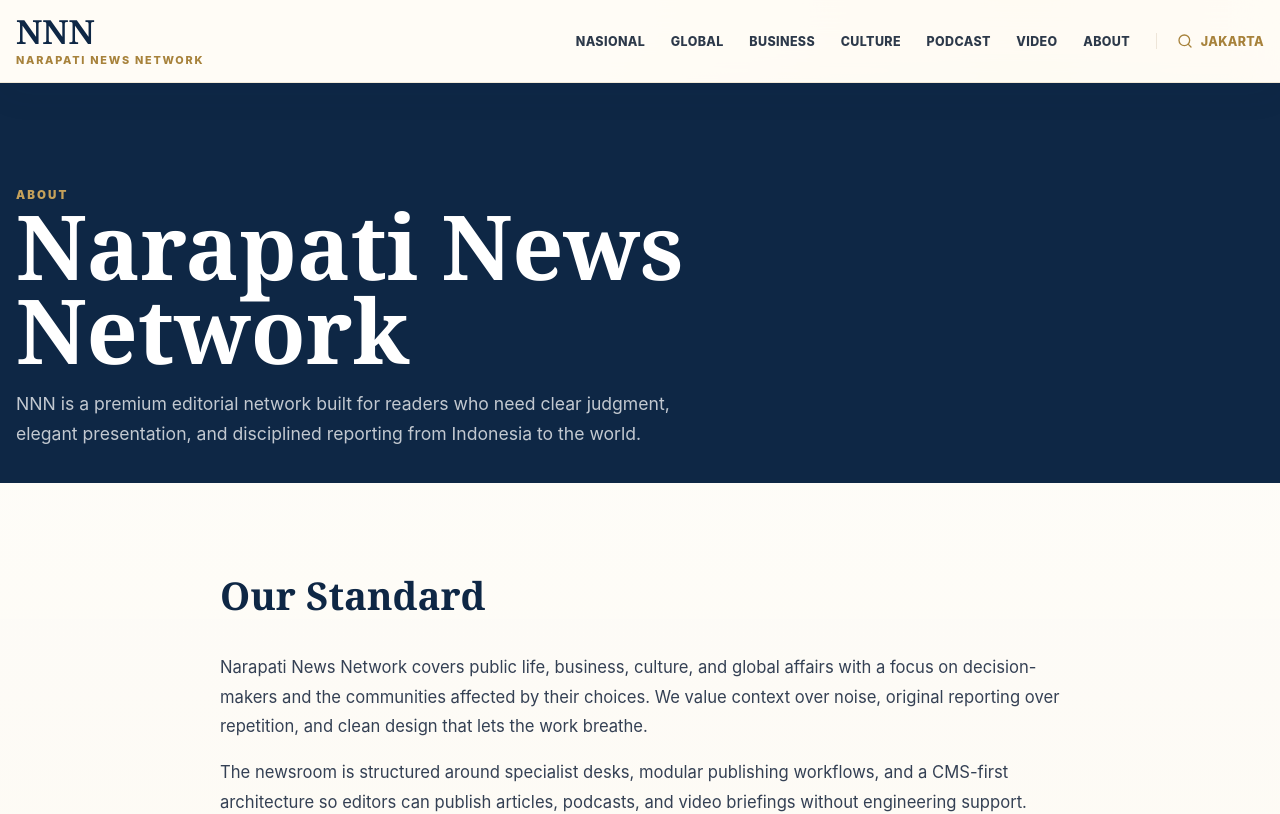
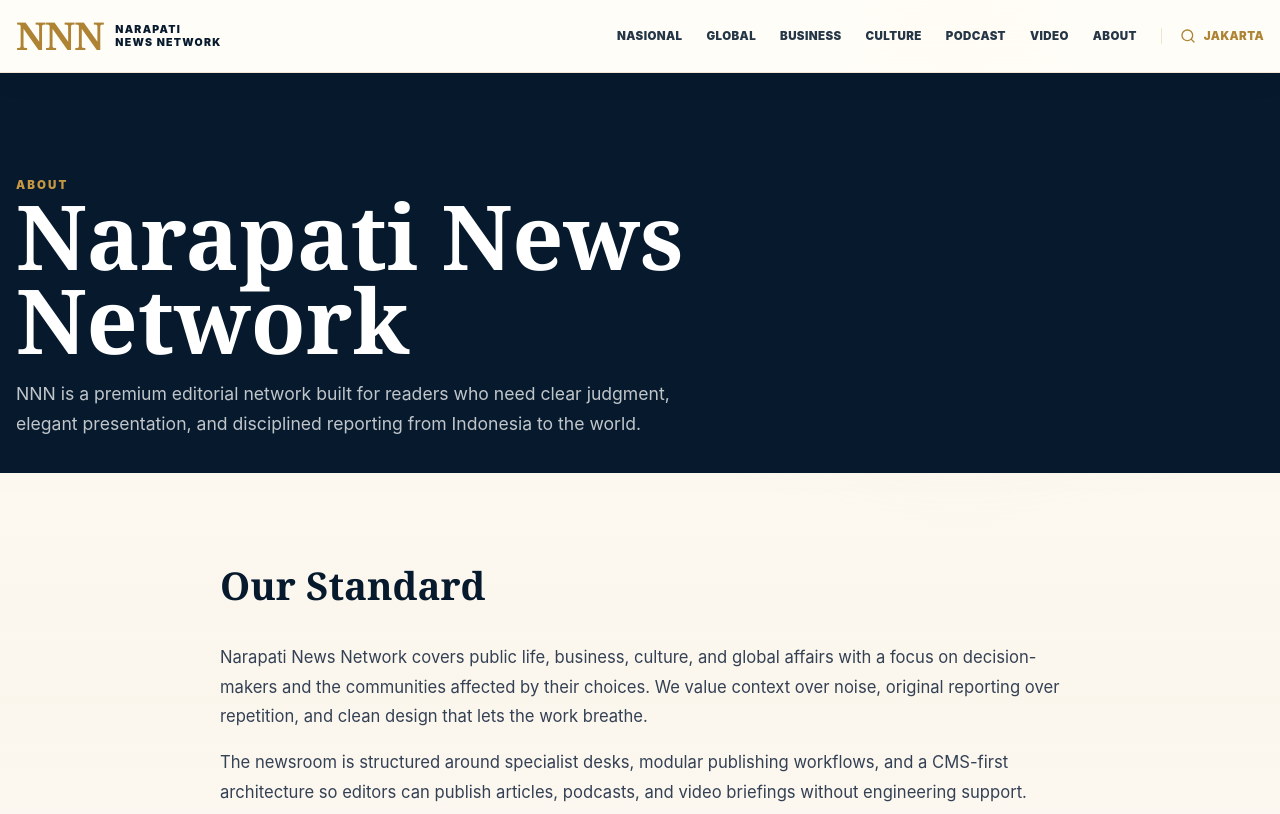
Before and after one commit to Masmaliq/narapati-final, a Next.js app: page /about in a window 1280 px wide. Shown: the top 814 px of the page. Built offline with nearby package versions, Linux system fonts and the light colour scheme.

Commit message:
Polish homepage header and theme

```diff
--- a/src/app/globals.css
+++ b/src/app/globals.css
@@ -1,14 +1,14 @@
 :root {
-  --navy: #0e2745;
-  --navy-soft: #2c4967;
-  --gold: #a7823b;
-  --gold-bright: #c5a15a;
-  --gold-soft: #f0e3c7;
-  --ink: #142033;
-  --muted: #69768a;
-  --line: #eee5d8;
-  --paper: #fcf8ef;
-  --paper-deep: #f6efe3;
+  --navy: #071a2d;
+  --navy-soft: #314c68;
+  --gold: #ae8334;
+  --gold-bright: #c69743;
+  --gold-soft: #ead9b7;
+  --ink: #10243a;
+  --muted: #69788c;
+  --line: #eadfce;
+  --paper: #fbf6ec;
+  --paper-deep: #f4eadc;
   --white: #ffffff;
   --max: 1280px;
   --font-serif: Georgia, 'Times New Roman', serif;
@@ -27,8 +27,8 @@ body {
   margin: 0;
   color: var(--ink);
   background:
-    radial-gradient(circle at 80% 0%, rgba(240, 227, 199, 0.54), transparent 30%),
-    linear-gradient(180deg, rgba(255, 255, 255, 0.96), rgba(252, 248, 239, 0.98)),
+    radial-gradient(circle at 75% 0%, rgba(234, 217, 183, 0.34), transparent 34%),
+    linear-gradient(180deg, #fffdf8 0%, rgba(251, 246, 236, 0.98) 58%, #ffffff 100%),
     var(--paper);
   font-family: var(--font-sans), Arial, sans-serif;
 }
@@ -52,71 +52,85 @@ img {
   position: sticky;
   top: 0;
   z-index: 20;
-  border-bottom: 1px solid rgba(167, 130, 59, 0.16);
-  background: rgba(255, 252, 246, 0.9);
-  box-shadow: 0 12px 36px rgba(14, 39, 69, 0.05);
-  backdrop-filter: blur(22px);
+  border-bottom: 1px solid rgba(174, 131, 52, 0.18);
+  background: rgba(255, 253, 248, 0.93);
+  box-shadow: 0 8px 28px rgba(7, 26, 45, 0.045);
+  backdrop-filter: blur(18px);
 }
 
 .topbar {
   display: flex;
   align-items: center;
   justify-content: space-between;
-  min-height: 82px;
-  gap: 24px;
+  min-height: 72px;
+  gap: clamp(18px, 3vw, 42px);
 }
 
 .brand {
-  display: grid;
-  gap: 4px;
+  display: inline-flex;
+  align-items: center;
+  gap: 12px;
+  min-width: max-content;
 }
 
 .brand-mark {
-  color: var(--navy);
+  color: var(--gold);
   font-family: var(--font-serif), Georgia, serif;
-  font-size: clamp(1.8rem, 2.6vw, 2.7rem);
+  font-size: clamp(2rem, 3vw, 3.2rem);
   font-weight: 700;
-  line-height: 1;
+  letter-spacing: -0.03em;
+  line-height: 0.86;
 }
 
 .brand-sub {
-  color: var(--gold);
-  font-size: 0.68rem;
-  font-weight: 800;
-  letter-spacing: 0.16em;
+  display: grid;
+  gap: 2px;
+  color: var(--navy);
+  font-size: 0.66rem;
+  font-weight: 900;
+  letter-spacing: 0.12em;
+  line-height: 1.05;
   text-transform: uppercase;
 }
 
 .nav {
   display: flex;
+  flex-wrap: wrap;
   align-items: center;
-  gap: clamp(12px, 2vw, 26px);
-  color: rgba(10, 26, 47, 0.86);
-  font-size: 0.78rem;
-  font-weight: 800;
-  letter-spacing: 0.03em;
+  justify-content: flex-end;
+  gap: clamp(12px, 1.9vw, 24px);
+  color: rgba(7, 26, 45, 0.88);
+  font-size: 0.72rem;
+  font-weight: 900;
+  letter-spacing: 0.035em;
   text-transform: uppercase;
 }
 
 .nav a {
-  padding: 10px 0;
+  border-bottom: 2px solid transparent;
+  padding: 9px 0 8px;
+}
+
+.nav a:hover {
+  border-color: var(--gold-bright);
+  color: var(--gold);
 }
 
 .edition {
   display: inline-flex;
   align-items: center;
   gap: 8px;
-  border-left: 1px solid var(--line);
+  border-left: 1px solid rgba(174, 131, 52, 0.2);
   color: var(--gold);
-  padding-left: 20px;
+  padding-left: 18px;
 }
 
 .hero {
   background:
-    radial-gradient(circle at 88% 12%, rgba(197, 161, 90, 0.14), transparent 28%),
-    linear-gradient(180deg, var(--white), var(--paper) 78%, var(--white));
+    radial-gradient(circle at 18% 8%, rgba(198, 151, 67, 0.1), transparent 28%),
+    linear-gradient(180deg, #fffdf9 0%, var(--paper) 76%, var(--white) 100%);
   color: var(--navy);
-  padding: 20px 0 0;
+  padding: 16px 0 0;
 }
 
 .edition-line {
@@ -135,22 +149,22 @@ img {
 
 .hero-grid {
   display: grid;
-  grid-template-columns: minmax(0, 1.42fr) minmax(320px, 0.58fr);
-  gap: clamp(22px, 3vw, 36px);
+  grid-template-columns: minmax(0, 1.52fr) minmax(310px, 0.58fr);
+  gap: clamp(18px, 2.2vw, 28px);
   align-items: stretch;
-  padding-top: clamp(26px, 4vw, 48px);
+  padding-top: clamp(22px, 3vw, 38px);
 }
 
 .hero-card {
   position: relative;
   display: grid;
   grid-template-columns: 1fr;
-  min-height: clamp(620px, 74vh, 820px);
+  min-height: clamp(500px, 57vh, 620px);
   overflow: hidden;
   border: 1px solid rgba(238, 229, 216, 0.88);
-  border-radius: 28px;
+  border-radius: 10px;
   background: var(--white);
-  box-shadow: 0 28px 90px rgba(14, 39, 69, 0.13);
+  box-shadow: 0 18px 58px rgba(7, 26, 45, 0.1);
 }
 
 .hero-image {
@@ -167,8 +181,8 @@ img {
   inset: 0;
   content: '';
   background:
-    linear-gradient(180deg, rgba(8, 24, 42, 0.04), rgba(8, 24, 42, 0.74)),
-    linear-gradient(90deg, rgba(8, 24, 42, 0.78), rgba(8, 24, 42, 0.14) 58%, rgba(8, 24, 42, 0.02));
+    linear-gradient(90deg, rgba(255, 253, 248, 0.98), rgba(255, 253, 248, 0.88) 36%, rgba(255, 253, 248, 0.34) 63%, rgba(7, 26, 45, 0.04)),
+    linear-gradient(180deg, rgba(255, 253, 248, 0.08), rgba(7, 26, 45, 0.08));
 }
 
 .hero-copy {
@@ -176,10 +190,10 @@ img {
   position: relative;
   z-index: 1;
   display: grid;
-  align-content: end;
-  gap: 20px;
-  max-width: 820px;
-  padding: clamp(28px, 6vw, 76px);
+  align-content: center;
+  gap: 18px;
+  max-width: 620px;
+  padding: clamp(28px, 4.8vw, 58px);
   background: transparent;
 }
 
@@ -197,19 +211,19 @@ img {
 .headline {
   margin: 0;
   font-family: var(--font-serif), Georgia, serif;
-  color: var(--white);
-  font-size: clamp(3.2rem, 6.2vw, 7.2rem);
+  color: var(--navy);
+  font-size: clamp(2.75rem, 4.6vw, 5.3rem);
   font-weight: 700;
-  line-height: 0.9;
-  max-width: 920px;
+  line-height: 0.96;
+  max-width: 660px;
 }
 
 .dek {
   margin: 0;
-  max-width: 640px;
-  color: rgba(255, 255, 255, 0.78);
-  font-size: clamp(1.05rem, 1.5vw, 1.28rem);
-  line-height: 1.7;
+  max-width: 560px;
+  color: #26394d;
+  font-size: clamp(0.98rem, 1.14vw, 1.1rem);
+  line-height: 1.72;
 }
 
 .meta {
@@ -360,7 +374,7 @@ img {
 }
 
 .hero .hero-copy .eyebrow {
-  color: var(--gold-soft);
+  color: var(--gold);
 }
 
 .brief-card p,
@@ -455,16 +469,23 @@ img {
 .card {
   background: var(--white);
   border: 1px solid rgba(235, 228, 215, 0.92);
-  border-radius: 22px;
+  border-radius: 10px;
   overflow: hidden;
-  box-shadow: 0 18px 52px rgba(14, 39, 69, 0.07);
+  box-shadow: 0 14px 38px rgba(7, 26, 45, 0.055);
+  transition: transform 160ms ease, box-shadow 160ms ease, border-color 160ms ease;
+}
+
+.card:hover {
+  border-color: rgba(174, 131, 52, 0.28);
+  box-shadow: 0 20px 52px rgba(7, 26, 45, 0.085);
+  transform: translateY(-2px);
 }
 
 .card-copy,
 .media-copy {
   display: grid;
-  gap: 12px;
-  padding: 20px;
+  gap: 11px;
+  padding: 18px;
 }
 
 .card-feature {
@@ -937,7 +958,7 @@ img {
 
   .topbar {
     min-height: auto;
-    padding: 18px 0;
+    padding: 14px 0;
   }
 
   .nav {
@@ -966,7 +987,7 @@ img {
 
   .hero-card {
     grid-template-columns: 1fr;
-    min-height: 620px;
+    min-height: 560px;
   }
 
   .hero-image {
@@ -1045,7 +1066,12 @@ img {
   }
 
   .brand-mark {
-    font-size: 2rem;
+    font-size: 2.18rem;
+  }
+
+  .brand-sub {
+    font-size: 0.58rem;
+    letter-spacing: 0.1em;
   }
 
   .nav {
@@ -1066,8 +1092,8 @@ img {
 
   .headline,
   .page-hero h1 {
-    font-size: clamp(2.35rem, 10.8vw, 3.15rem);
-    line-height: 0.88;
+    font-size: clamp(2.22rem, 9.6vw, 3rem);
+    line-height: 0.96;
   }
 
   .edition-line {
@@ -1081,31 +1107,31 @@ img {
   }
 
   .hero-card {
-    min-height: 560px;
-    border-radius: 24px;
+    min-height: 500px;
+    border-radius: 10px;
   }
 
   .hero-image::after {
     background:
-      linear-gradient(180deg, rgba(6, 19, 33, 0.2), rgba(6, 19, 33, 0.76)),
-      linear-gradient(90deg, rgba(6, 19, 33, 0.54), rgba(6, 19, 33, 0.08));
+      linear-gradient(180deg, rgba(255, 253, 248, 0.94), rgba(255, 253, 248, 0.34) 48%, rgba(7, 26, 45, 0.1)),
+      linear-gradient(90deg, rgba(255, 253, 248, 0.92), rgba(255, 253, 248, 0.18));
   }
 
   .hero-copy {
     align-content: start;
-    padding: 24px 20px 96px;
+    padding: 24px 20px 118px;
   }
 
   .hero .headline {
-    color: var(--white);
+    color: var(--navy);
   }
 
   .hero .dek {
-    color: rgba(255, 255, 255, 0.82);
+    color: #26394d;
   }
 
   .hero .hero-copy .eyebrow {
-    color: var(--gold-soft);
+    color: var(--gold);
   }
 
   .dek {
@@ -1120,7 +1146,7 @@ img {
 
   .podcast-rail,
   .story-strip {
-    border-radius: 22px;
+    border-radius: 10px;
     padding: 18px;
   }
 
--- a/src/components/Header.tsx
+++ b/src/components/Header.tsx
@@ -16,7 +16,10 @@ export function Header() {
       <div className="container topbar">
         <Link href="/" className="brand" aria-label="Narapati News Network home">
           <span className="brand-mark">NNN</span>
-          <span className="brand-sub">Narapati News Network</span>
+          <span className="brand-sub">
+            <span>Narapati</span>
+            <span>News Network</span>
+          </span>
         </Link>
         <nav className="nav" aria-label="Main navigation">
           {navItems.map(([label, href]) => (
```
Also changed, not shown: 1 other file (tests, documents, lock files or other folders).
